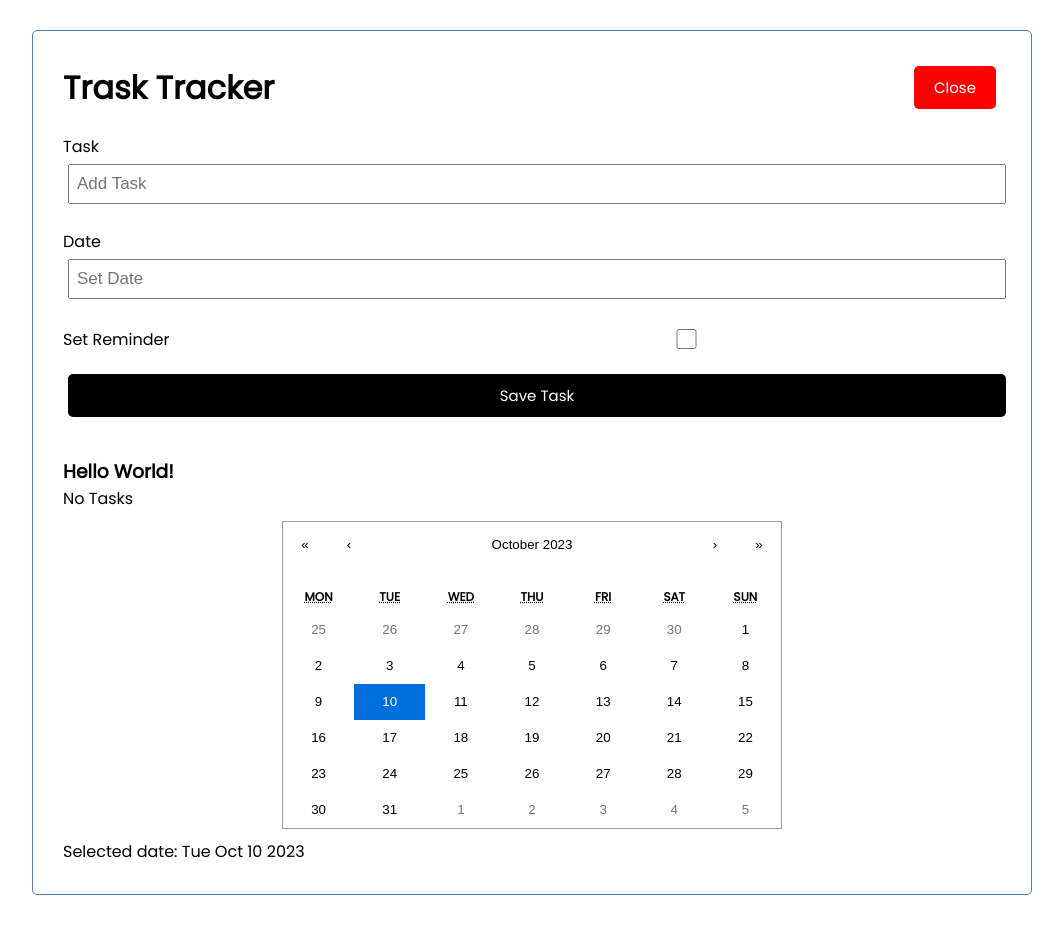
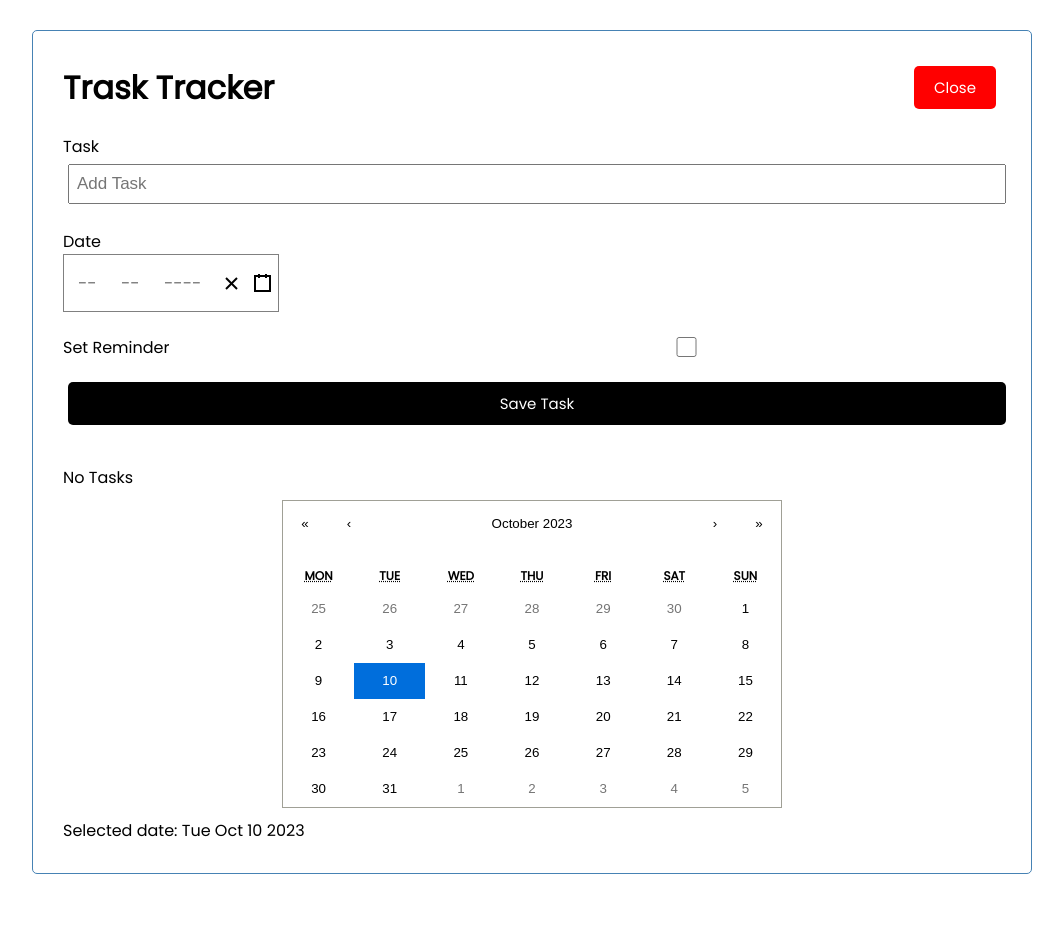
Before and after one commit to Noahr8/ReactProjectOne, a React (Create React App) app: page / in a window 1280 px wide. Both pictures are taken after a click on the button "Add". Shown: the whole page, without its empty margins (108-1171 px from the left). After the commit the page ends 904 px from the top, so only its background shows below. Built offline with nearby package versions, Linux system fonts and the light colour scheme.

Commit message:
Changed the Task to hold a calender date instead of a string, input now uses Date Picker to match Calendar... took a while to figure out believe it or not :/

```diff
--- a/package.json
+++ b/package.json
@@ -8,6 +8,7 @@
     "@testing-library/user-event": "^13.5.0",
     "react": "^18.2.0",
     "react-calendar": "^4.6.0",
+    "react-date-picker": "^10.5.1",
     "react-dom": "^18.2.0",
     "react-icons": "^4.11.0",
     "react-scripts": "5.0.1",
--- a/src/App.js
+++ b/src/App.js
@@ -14,7 +14,7 @@ function App() {
 
 const addTask = (task) => {
   const id = Math.floor(Math.random() * 10000) + 1
-
+  console.log(task.date)
   const newTask = { id, ...task }
   setTasks([...tasks, newTask])
 }
@@ -33,7 +33,6 @@ const toggleReminder = (id) => {
     <div className="container">
       <Header onAdd={() => setShowAddTask(!showAddTask)} showAdd={showAddTask}/>
       {showAddTask && <AddTask onAdd={addTask} />}
-      <h3>Hello World!</h3>
       {tasks.length > 0 ? (<Tasks tasks={tasks} onDelete={deleteTask} onToggle={toggleReminder}/>) : ('No Tasks')}
       <div className="calender-container">
         <Calendar onChange={setDate} value={date}/>
--- a/src/components/AddTask.js
+++ b/src/components/AddTask.js
@@ -1,10 +1,16 @@
 import { useState } from 'react'
+import DatePicker from 'react-date-picker'
+//import "react-date-picker/dist/react-datepicker.css"
 
 const AddTask = ({ onAdd }) => {
   const [text, setText] = useState('')
   const [date, setDate] = useState('')
-  const [time, setTime] = useState('')
+  //const [time, setTime] = useState('')
   const [reminder, setReminder] = useState(false)
+
+  const handleDateChange = (e) => {
+    setDate(e.target.value)
+  }
 
   const onSubmit = (e) => {
     e.preventDefault()
@@ -14,7 +20,8 @@ const AddTask = ({ onAdd }) => {
         return
     }
 
-    onAdd({ text, date, time, reminder })
+
+    onAdd({ text, date, reminder })
 
     setText('')
     setDate('')
@@ -29,7 +36,8 @@ const AddTask = ({ onAdd }) => {
         </div>
         <div className='form-control'>
             <label>Date</label>
-            <input type='text' placeholder='Set Date' value={date} onChange={(e) => setDate(e.target.value)}/>
+            <DatePicker format="MMddyyyy" selected={Date.now} value={date} onChange={(date) => setDate(date)} />
+            {/*<input type='date' placeholder='Set Date (MM/DD/YYYY)' value={dateInput} onChange={handleDateChange}/>*/}
         </div>
         <div className='form-control form-control-check'>
             <label>Set Reminder</label>
--- a/src/index.css
+++ b/src/index.css
@@ -259,3 +259,117 @@ footer {
 .react-calendar--selectRange .react-calendar__tile--hover {
   background-color: #e6e6e6;
 }
+
+/* Date Picker Formatting */
+
+.react-date-picker {
+  display: inline-flex;
+  position: relative;
+}
+
+.react-date-picker,
+.react-date-picker *,
+.react-date-picker *:before,
+.react-date-picker *:after {
+  -moz-box-sizing: border-box;
+  -webkit-box-sizing: border-box;
+  box-sizing: border-box;
+}
+
+.react-date-picker--disabled {
+  background-color: #f0f0f0;
+  color: #6d6d6d;
+}
+
+.react-date-picker__wrapper {
+  display: flex;
+  flex-grow: 1;
+  flex-shrink: 0;
+  border: thin solid gray;
+}
+
+.react-date-picker__inputGroup {
+  min-width: calc((4px * 3) + 0.54em * 8 + 0.217em * 2);
+  flex-grow: 1;
+  padding: 0 2px;
+  box-sizing: content-box;
+}
+
+.react-date-picker__inputGroup__divider {
+  padding: 1px 0;
+  white-space: pre;
+}
+
+.react-date-picker__inputGroup__divider,
+.react-date-picker__inputGroup__leadingZero {
+  display: inline-block;
+}
+
+.react-date-picker__inputGroup__input {
+  min-width: 0.54em;
+  height: 100%;
+  position: relative;
+  padding: 0 1px;
+  border: 0;
+  background: none;
+  color: currentColor;
+  font: inherit;
+  box-sizing: content-box;
+  -webkit-appearance: textfield;
+  -moz-appearance: textfield;
+  appearance: textfield;
+}
+
+.react-date-picker__inputGroup__input::-webkit-outer-spin-button,
+.react-date-picker__inputGroup__input::-webkit-inner-spin-button {
+  -webkit-appearance: none;
+  -moz-appearance: none;
+  appearance: none;
+  margin: 0;
+}
+
+.react-date-picker__inputGroup__input:invalid {
+  background: rgba(255, 0, 0, 0.1);
+}
+
+.react-date-picker__inputGroup__input--hasLeadingZero {
+  margin-left: -0.54em;
+  padding-left: calc(1px + 0.54em);
+}
+
+.react-date-picker__button {
+  border: 0;
+  background: transparent;
+  padding: 4px 6px;
+}
+
+.react-date-picker__button:enabled {
+  cursor: pointer;
+}
+
+.react-date-picker__button:enabled:hover .react-date-picker__button__icon,
+.react-date-picker__button:enabled:focus .react-date-picker__button__icon {
+  stroke: #0078d7;
+}
+
+.react-date-picker__button:disabled .react-date-picker__button__icon {
+  stroke: #6d6d6d;
+}
+
+.react-date-picker__button svg {
+  display: inherit;
+}
+
+.react-date-picker__calendar {
+  width: 350px;
+  max-width: 100vw;
+  z-index: 1;
+}
+
+.react-date-picker__calendar--closed {
+  display: none;
+}
+
+.react-date-picker__calendar .react-calendar {
+  border-width: thin;
+}
```
Also changed, not shown: 1 other file (tests, documents, lock files or other folders).
